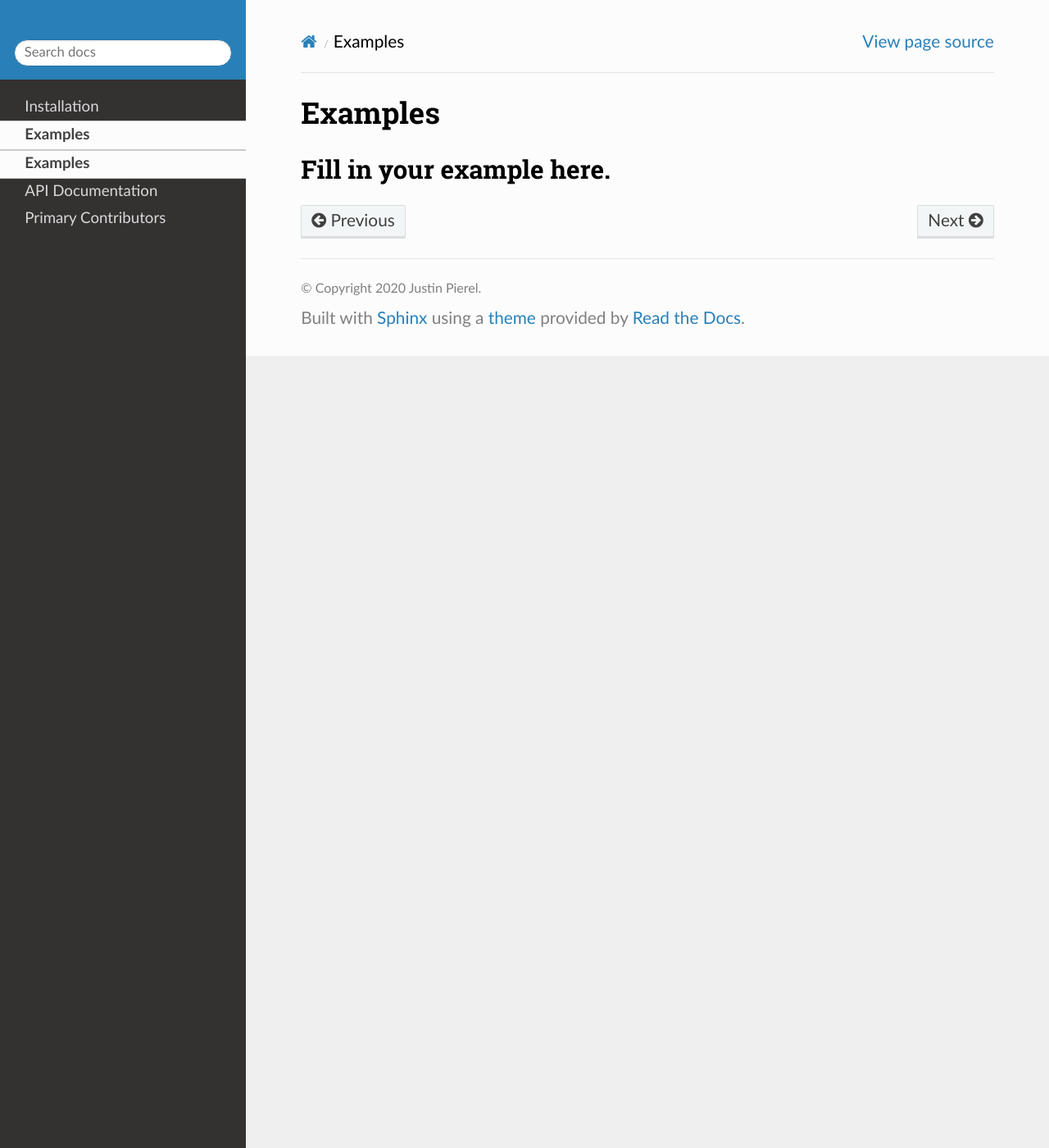
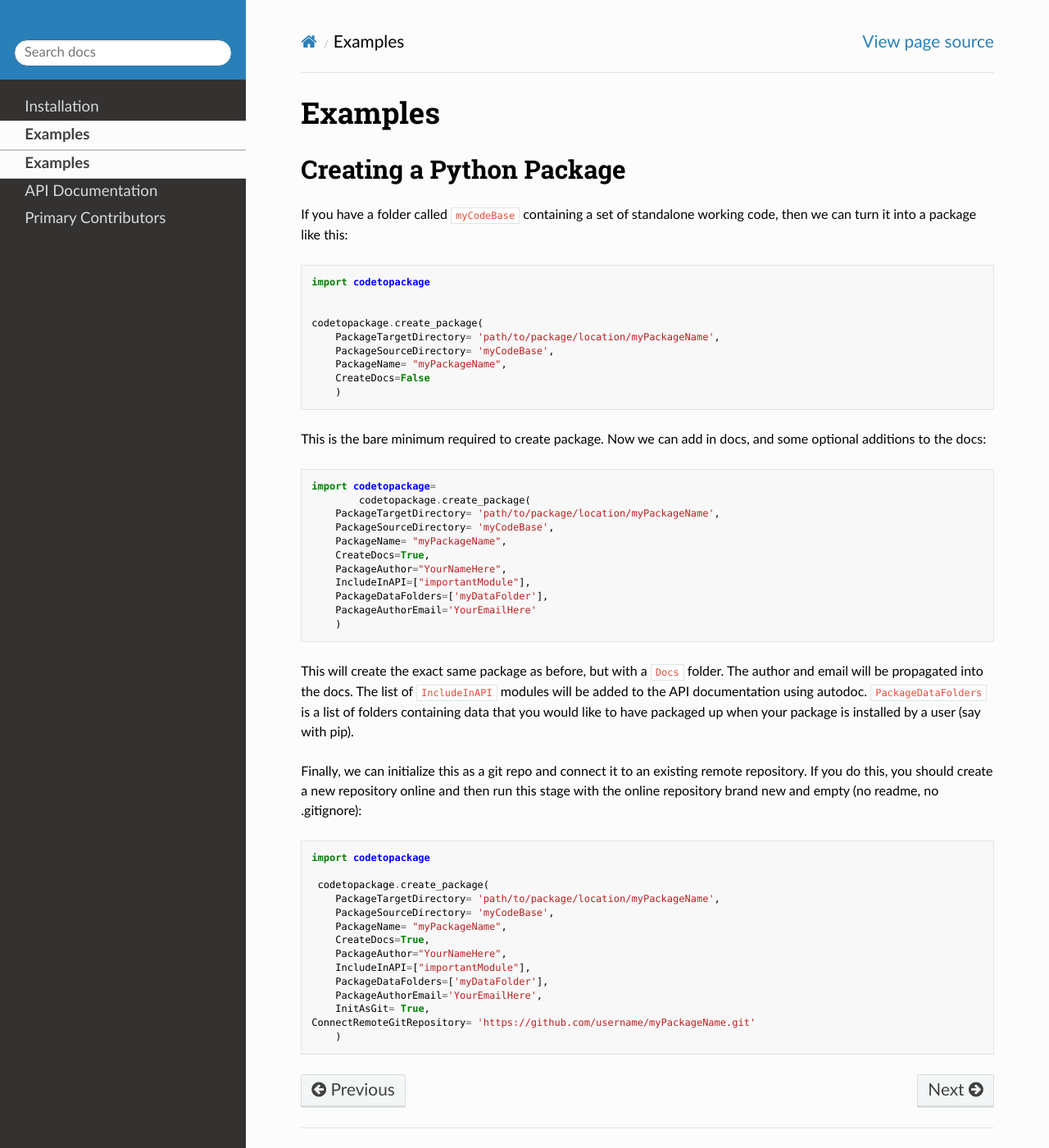
Before and after one commit to jpierel14/codeToPackage, a Sphinx documentation site: the page built from Docs/source/examples.rst, in a window 1280 px wide and 1400 px high. Shown: the whole window at 82% size. Built offline with Sphinx 7.4.7 and the Read the Docs theme 2.0.0, drawn with Linux system fonts in a browser that asks for light colours.

Commit message:
some minor bug fixes, added examples

```diff
--- a/Docs/source/contributors.rst
+++ b/Docs/source/contributors.rst
@@ -2,11 +2,11 @@
 Primary Contributors
 ********************
 
-.. figure:: _static/da_git.png
+.. figure:: _static/jp_git.jpeg
     :width: 200px
     :align: center
     :height: 200px
     :alt: alternate text
     :figclass: align-left
 
-    `Your git website here <https://github.com/mygithandle>`_
+    `Your git website here <https://github.com/jpierel14>`_
--- a/Docs/source/examples.rst
+++ b/Docs/source/examples.rst
@@ -2,5 +2,65 @@
 Examples
 ********
 
-Fill in your example here.
-==========================
+Creating a Python Package
+=========================
+
+If you have a folder called ``myCodeBase`` containing a set of standalone working code,
+then we can turn it into a package like this:
+
+.. code-block:: python
+
+	import codetopackage
+
+
+	codetopackage.create_package(
+	    PackageTargetDirectory= 'path/to/package/location/myPackageName',
+	    PackageSourceDirectory= 'myCodeBase',
+	    PackageName= "myPackageName",
+	    CreateDocs=False
+	    )
+
+This is the bare minimum required to create package. Now we can add in docs, and
+some optional additions to the docs:
+
+.. code-block:: python
+
+	import codetopackage=
+		codetopackage.create_package(
+	    PackageTargetDirectory= 'path/to/package/location/myPackageName',
+	    PackageSourceDirectory= 'myCodeBase',
+	    PackageName= "myPackageName",
+	    CreateDocs=True,
+	    PackageAuthor="YourNameHere",
+	    IncludeInAPI=["importantModule"],
+	    PackageDataFolders=['myDataFolder'],
+	    PackageAuthorEmail='YourEmailHere'
+	    )
+
+This will create the exact same package as before, but with a ``Docs`` folder. The
+author and email will be propagated into the docs. The list of ``IncludeInAPI`` modules
+will be added to the API documentation using autodoc. ``PackageDataFolders`` is a list
+of folders containing data that you would like to have packaged up when your package
+is installed by a user (say with pip).
+
+Finally, we can initialize this as a git repo and connect it to an existing remote
+repository. If you do this, you should create a new repository online and then
+run this stage with the online repository brand new and empty (no readme, no .gitignore):
+
+
+.. code-block:: python
+
+	import codetopackage
+
+	 codetopackage.create_package(
+	    PackageTargetDirectory= 'path/to/package/location/myPackageName',
+	    PackageSourceDirectory= 'myCodeBase',
+	    PackageName= "myPackageName",
+	    CreateDocs=True,
+	    PackageAuthor="YourNameHere",
+	    IncludeInAPI=["importantModule"],
+	    PackageDataFolders=['myDataFolder'],
+	    PackageAuthorEmail='YourEmailHere',
+	    InitAsGit= True,
+    	ConnectRemoteGitRepository= 'https://github.com/username/myPackageName.git'
+	    )
--- /dev/null
+++ b/Docs/source/examples/plot_package.py
@@ -0,0 +1,14 @@
+"""
+===================
+Basic Functionality
+===================
+
+Basic usage of the codetopackage package.
+"""
+
+###############################################################
+# Explain here what this example does
+
+import codetopackage
+
+print('Hello World!')
--- a/setup.py
+++ b/setup.py
@@ -36,7 +36,7 @@ PACKAGENAME='codetopackage'
 
 # Add the project-global data
 data_files = []
-for dataFolderName in ['numpy']:
+for dataFolderName in ['default']:
   pkgdatadir = os.path.join(PACKAGENAME, dataFolderName)
   data_files.extend(recursive_glob(pkgdatadir, '*'))
 
```
Also changed, not shown: Docs/source/examples/index.rst (added, +41 -0 lines), Docs/source/examples/plot_package.rst (added, +72 -0 lines), Docs/source/examples/sg_execution_times.rst (added, +12 -0 lines), README.md (+3 -3 lines), Docs/source/examples/images/thumb/sphx_glr_plot_package_thumb.png (added), Docs/source/examples/plot_package.ipynb (added), 4 other files.
